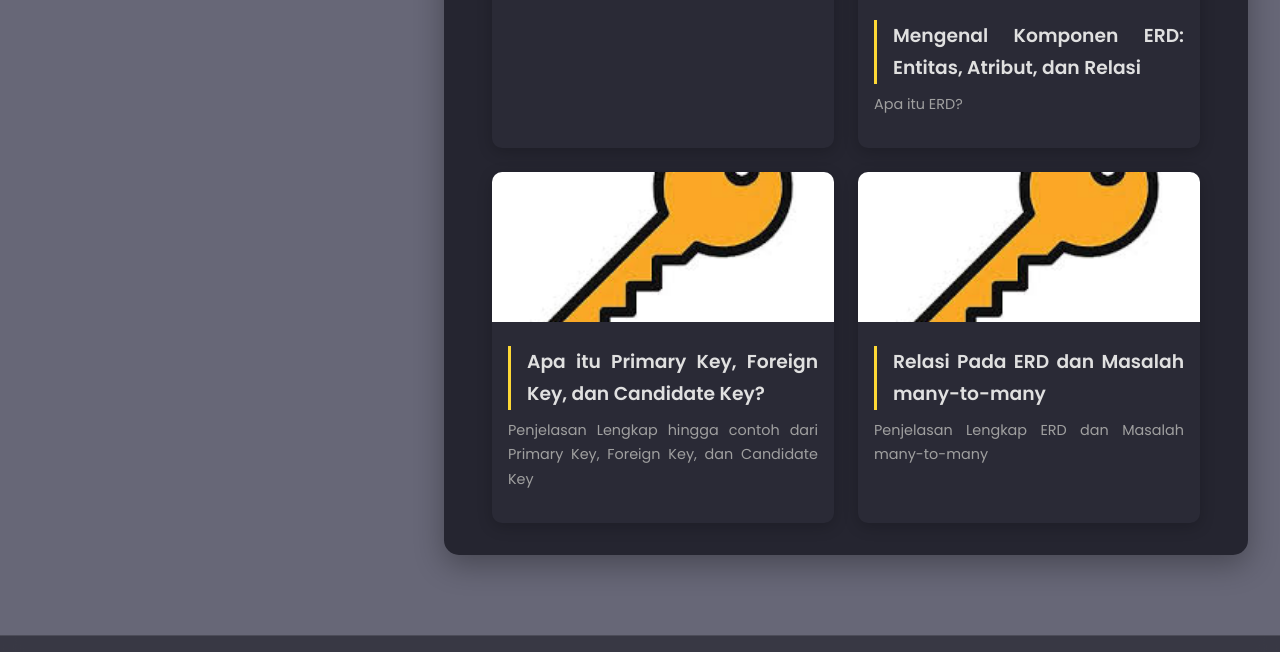
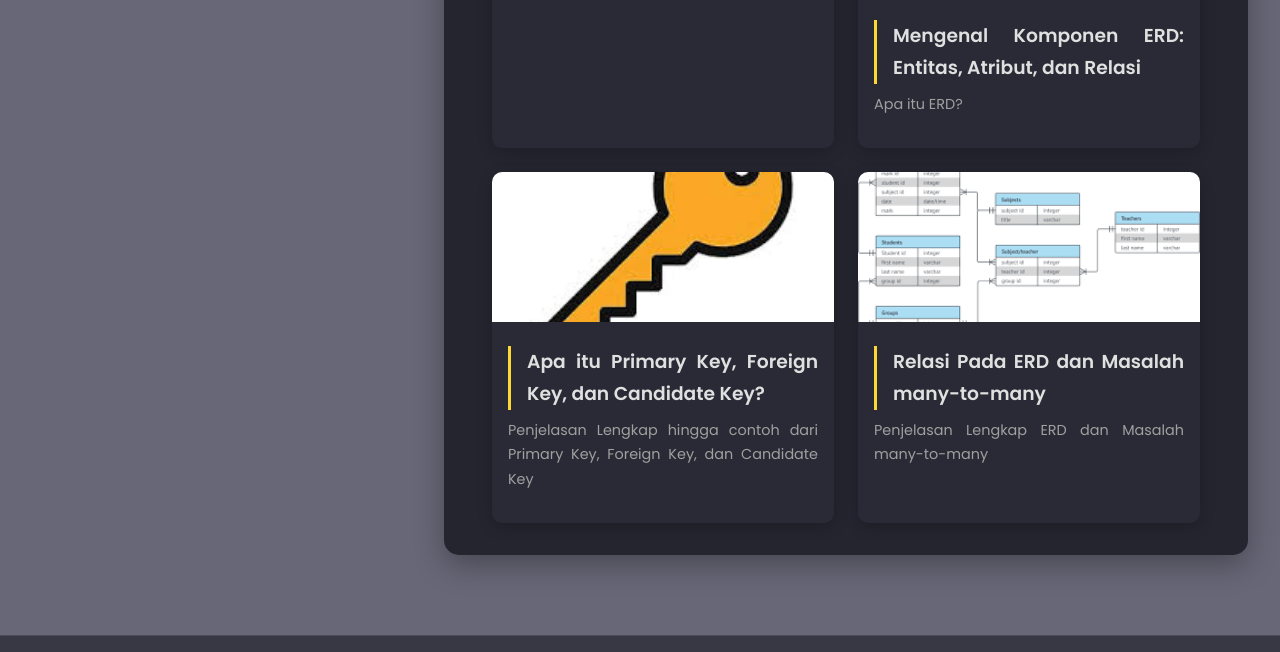
Before and after one commit to Noriishere/bagasblognor, a plain HTML site: page index.html in a window 1280 px wide. Shown: the part 1012-1664 px from the top of the page. Drawn offline with Linux system fonts and the light colour scheme.

Commit message:
Update index.html

```diff
--- a/index.html
+++ b/index.html
@@ -91,7 +91,7 @@
                     </div>
                 </div>
                 <div class="post-card">
-                    <img src="asset/key.png" alt="Post 8">
+                    <img src="asset/image.png" alt="Post 8">
                     <div class="post-info">
                         <h3>Relasi Pada ERD dan Masalah many-to-many</h3>
                         <p>Penjelasan Lengkap ERD dan Masalah many-to-many</p>
```
